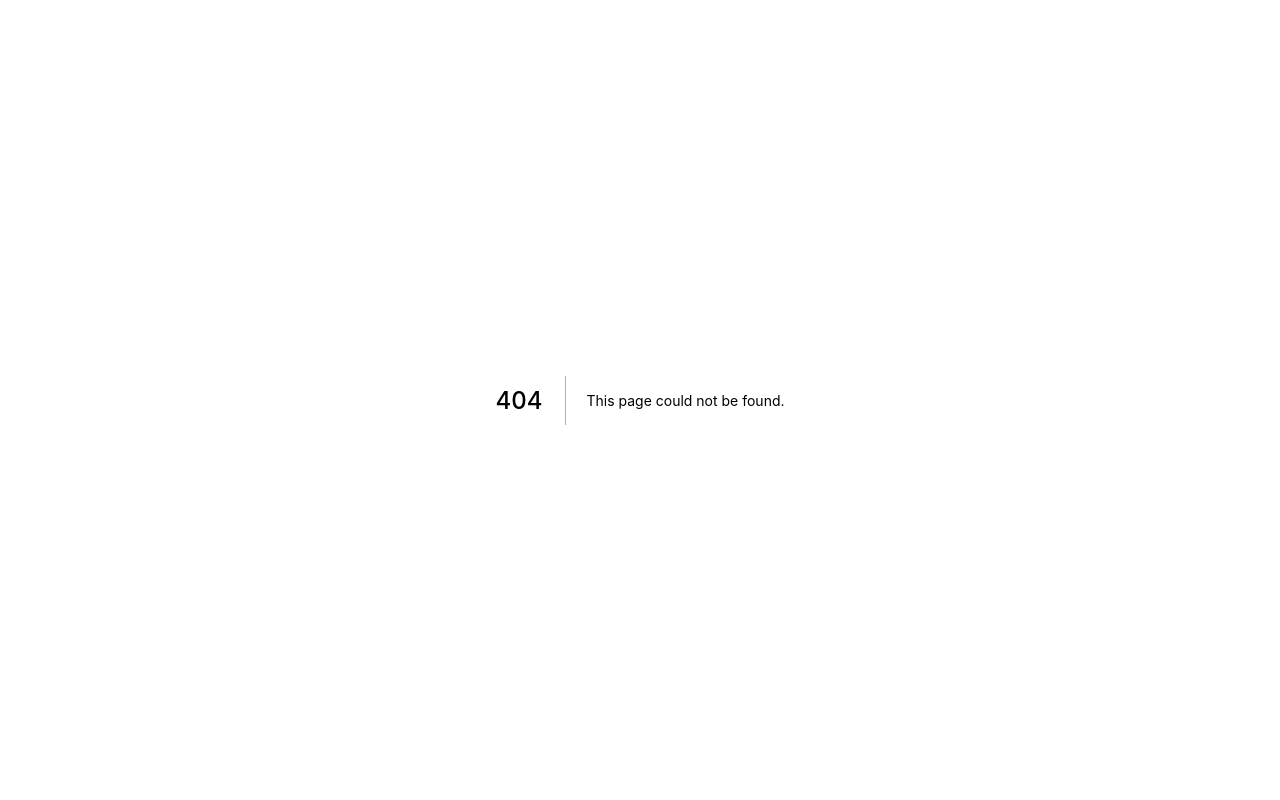
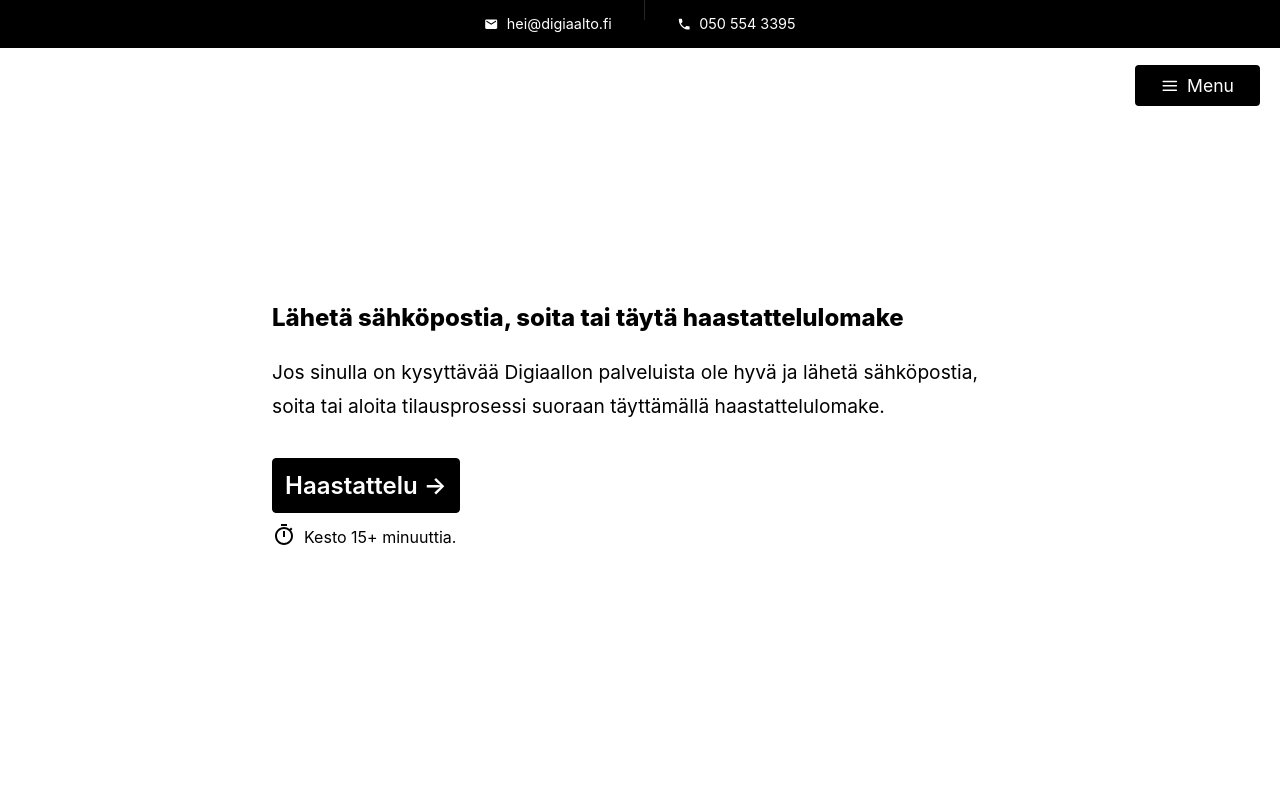
Before and after one commit to digiaalto/etusivu, a Next.js app: page /yhteydenotto in a window 1280 px wide. Before the commit this address had no page. Shown: the top 800 px of the page. Built offline with nearby package versions, Linux system fonts and the light colour scheme; a small style sheet from the web is missing.

Commit message:
Design ja sisältö muutoksia

```diff
--- a/components/FormApp.js
+++ b/components/FormApp.js
@@ -3,6 +3,7 @@ import React, { useState, useContext, createContext } from "react"
 import TextareaAutosize from "react-textarea-autosize"
 import Select from "react-select"
 import { AiOutlineEnter } from "react-icons/ai"
+import { MdTimer } from "react-icons/md"
 import { GiMale, GiFemale } from "react-icons/gi"
 import { GrPrevious, GrFormCheckmark } from "react-icons/gr"
 import { useRouter } from "next/router"
@@ -332,9 +333,10 @@ const NetlifyForm = () => {
    * Question elements which appear in the form.
    */
   const elements = [
+    <StartScreen />,
     <Intermission
       header="Kiitos että olet kiinnostunut käyttäjäystävällisistä verkkosivuista!"
-      subheader="Ota yhteyttä samalla kun vastaat muutamaan kysymykseen yrityksestäsi, brändistäsi, kohdemarkkinoistasi ja tästä projektista. Lopussa näet vastauksesi ja voit tehdä viimeiset muutokset ennen tietojen lähetystä. Kesto noin 15 minuuttia."
+      subheader="Valmistaudu vastamaan muutamaan tastakysymykseen yrityksestäsi, brändistäsi, kohdemarkkinoistasi ja tästä projektista. Voit muttaa vastauksia viimeisellä sivulla. Kesto noin 15 minuuttia."
     />,
     <Intermission
       header="Aloitetaan yrityksesi perustiedoista."
@@ -491,6 +493,27 @@ const NetlifyForm = () => {
         )}
       </FunctionsCtx.Provider>
     </form>
+  )
+}
+
+const StartScreen = (props) => {
+  const { editorEnabled } = useContext(FunctionsCtx)
+  if (editorEnabled) return null
+
+  return (
+    <Element className={styles.finalEditor}>
+      <Headers
+        header={"Lähetä sähköpostia, soita tai täytä haastattelulomake"}
+        subheader={
+          "Jos sinulla on kysyttävää Digiaallon palveluista ole hyvä ja lähetä sähköpostia, soita tai aloita tilausprosessi suoraan täyttämällä haastattelulomake."
+        }
+      />
+      <Buttons text="Haastattelu →" />
+      <div className={styles.helpContainer}>
+        <MdTimer className={styles.helpIcon} />
+        <p className={styles.help}>Kesto 15+ minuuttia.</p>
+      </div>
+    </Element>
   )
 }
 
@@ -726,7 +749,7 @@ const QuestionLabel = (props) => {
 }
 
 const Headers = (props) => {
-  const { header, subheader } = props
+  const { header, subheader, subheader2 } = props
 
   return (
     <div>
@@ -736,7 +759,7 @@ const Headers = (props) => {
       >
         {header}
       </span>
-      {subheader && <span className={styles.subheader}>{subheader}</span>}
+      {subheader && <p className={styles.subheader}>{subheader}</p>}
     </div>
   )
 }
@@ -750,7 +773,7 @@ const PreviousButton = () => {
         className={styles.previousButton}
       >
         <GrPrevious className={styles.prevBtnIcon} />{" "}
-        <span className={styles.prevBtnText}>Edellinen</span>
+        <span className={styles.prevBtnText}>Takaisin</span>
       </button>
     </div>
   )
--- a/components/LP_Hero.js
+++ b/components/LP_Hero.js
@@ -61,7 +61,7 @@ const Hero = () => {
           </div>
         </h1>
         <div className={styles.ctaButtons}>
-          <Button href="/tilaa-verkkosivu" text="Tilaa Verkkosivu" />
+          <Button href="/yhteydenotto" text="Ota yhteyttä" />
           <Button
             href="/#verkkopalvelu-ongelma"
             text="Lue Lisää"
--- a/components/Layout.js
+++ b/components/Layout.js
@@ -45,7 +45,7 @@ const Layout = (props) => {
       </Head>
       {topbar && <Topbar />}
       <NavMenu menuOpen={overlayVisible} toggleOverlay={toggleOverlay} />
-      <main>{children}</main>
+      <main style={{ marginTop: "3rem" }}>{children}</main>
       <Footer />
     </React.Fragment>
   )
--- a/components/NavMenu.js
+++ b/components/NavMenu.js
@@ -32,6 +32,10 @@ const links = [
   {
     text: "Hinnat",
     href: "/#hinnat",
+  },
+  {
+    text: "Yhteydenotto",
+    href: "/yhteydenotto",
   },
 ]
 
--- /dev/null
+++ b/pages/yhteydenotto.js
@@ -0,0 +1,21 @@
+import styles from "../styles/pages/yhteydenotto.module.sass"
+import React from "react"
+import Layout from "../components/Layout"
+import FormApp from "../components/FormApp"
+
+/**
+ *
+ * Vuorovaikutteinen tilauslomake mahdollisille asiakkaille.
+ */
+
+const Yhteydenotto = () => {
+  return (
+    <Layout topbar={true}>
+      <section className={styles.section}>
+        <FormApp />
+      </section>
+    </Layout>
+  )
+}
+
+export default Yhteydenotto
--- a/styles/FormApp.module.sass
+++ b/styles/FormApp.module.sass
@@ -64,7 +64,7 @@ $color: map-get($colors, textDark)
 .previousButtonWrapper
   position: absolute
   left: 20px
-  top: 20px
+  top: 65px
 
 .previousButton
   padding: 0.5rem 1.5rem
@@ -116,7 +116,6 @@ $color: map-get($colors, textDark)
   100%
     opacity: 1
 
-
 .guideText
   font-weight: 400
 
@@ -159,6 +158,19 @@ $color: map-get($colors, textDark)
     margin: 0
     color: map-get($colors, error)
 
+// Start screen Help
+.helpContainer
+  display: inline-flex
+  align-content: center
+  color: map-get($colors, textDark)
+.help
+  font-size: 1rem
+  margin-top: 0
+.helpIcon
+  font-size: 1.5rem
+  margin-right: 0.5rem
+  vertical-align: middle
+
 @media (min-width: map-get($bp, laptop))
   .netlifyForm
     padding: 2rem
--- a/styles/NavMenu.module.sass
+++ b/styles/NavMenu.module.sass
@@ -4,7 +4,7 @@
 .menu
   z-index: 99999
   position: fixed
-  bottom: 20px
+  top: 65px
   right: 20px
 
 .menuButton
--- a/styles/Topbar.module.sass
+++ b/styles/Topbar.module.sass
@@ -4,6 +4,10 @@ $textColor: map-get($colors, textLight)
 
 .topbar
 	z-index: 998
+	position: fixed
+	top: 0
+	right: 0
+	left: 0
 	display: flex
 	justify-content: space-around
 	height: $infobarHeight
--- a/styles/pages/tilaa-verkkosivu.module.sass
+++ b/styles/pages/yhteydenotto.module.sass
@@ -3,7 +3,7 @@
 .section
   display: flex
   justify-content: center
-  margin-top: 1rem
+  margin-top: 2rem
   align-items: center
   min-height: 100vh
   // background: url("/backgrounds/form-background.png")
@@ -11,6 +11,23 @@
   background-position: right center
   background-repeat: no-repeat
 
+.etusivu
+  padding: map-get($padding, mobile)
+
+.header
+  font-size: 1.75rem
+  font-weight: 800
+
+.help
+  font-size: 1rem
+  opacity: 0.8
+  margin-top: 0
+
+.helpIcon
+  font-size: 1.5rem
+  margin-right: 0.25rem
+  vertical-align: middle
+
 @media (min-width: map-get($bp, laptop))
   .section
     padding: map-get($padding, laptop)
```
Also changed, not shown: components/LP_Problem.js (+6 -5 lines), pages/tilaa-verkkosivu.js (deleted, +0 -21 lines).
